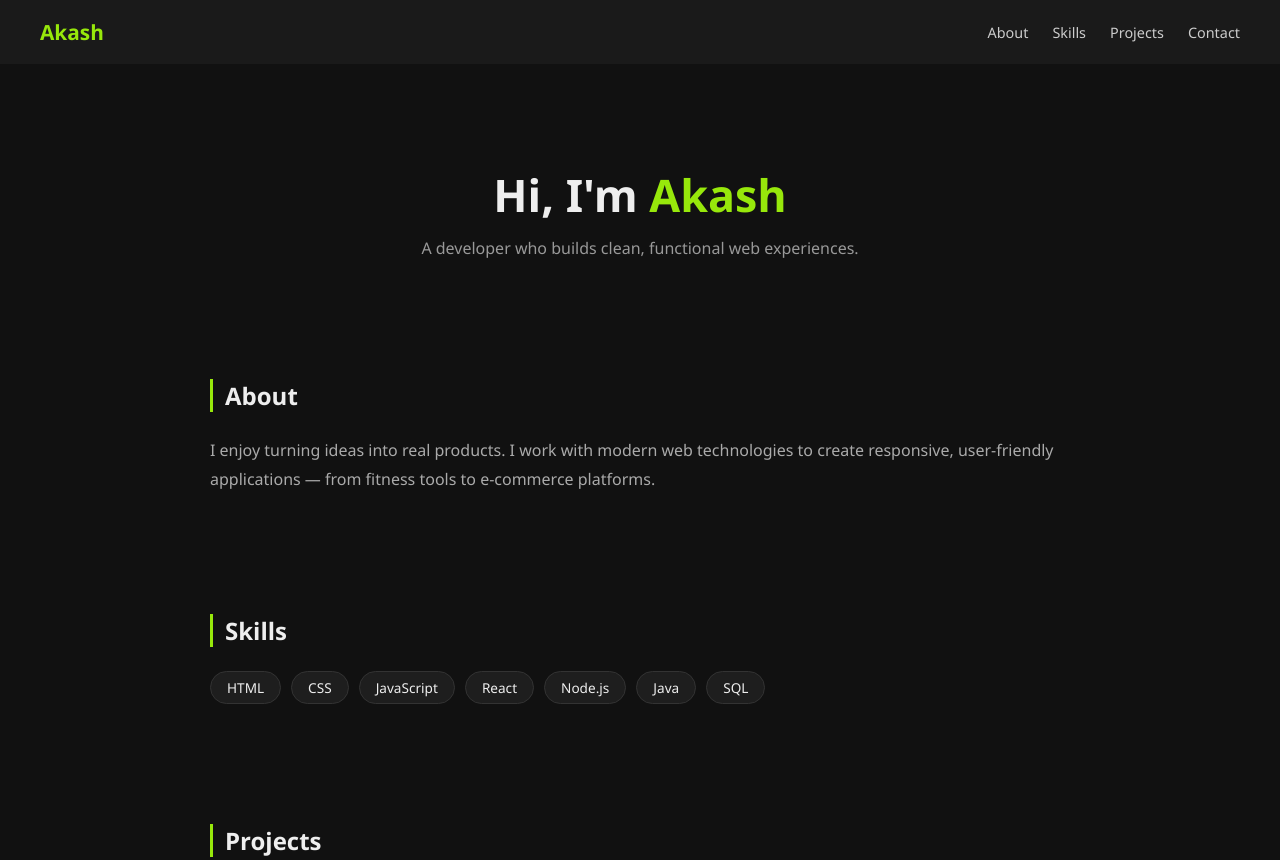
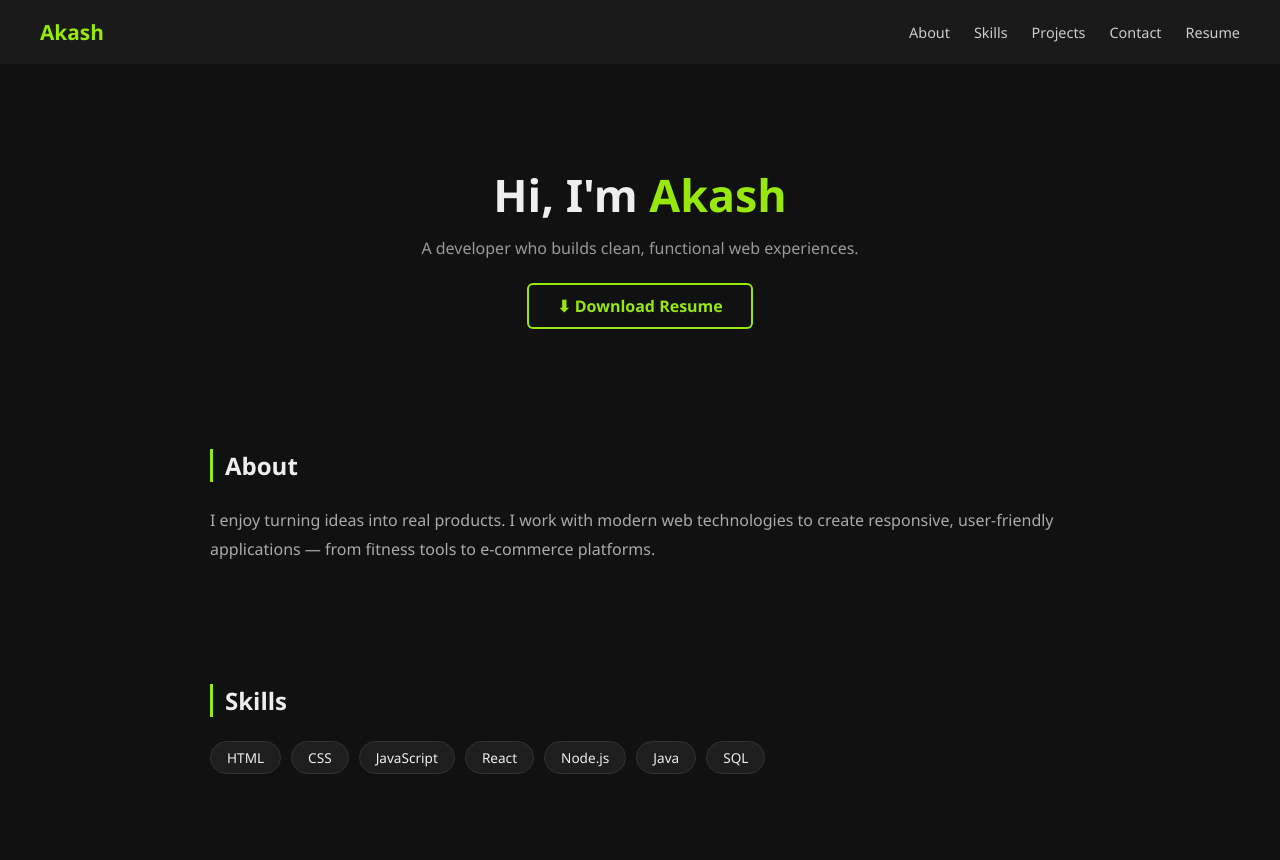
Before and after one commit to Akashc2005/AkashC-AI-DS, a plain HTML site: page index.html in a window 1280 px wide. Shown: the top 860 px of the page. Drawn offline with Linux system fonts and the light colour scheme.

Commit message:
Add files via upload

```diff
--- a/index.html
+++ b/index.html
@@ -40,6 +40,9 @@
     #contact p { color: #999; margin-bottom: 16px; }
     .btn { display: inline-block; padding: 10px 28px; background: #97e80b; color: #111; border-radius: 6px; font-weight: 600; }
     .btn:hover { background: #a8f52d; text-decoration: none; }
+    .btn-outline { display: inline-block; padding: 10px 28px; border: 2px solid #97e80b; color: #97e80b; border-radius: 6px; font-weight: 600; transition: background 0.2s, color 0.2s; }
+    .btn-outline:hover { background: #97e80b; color: #111; text-decoration: none; }
+    .hero-buttons { margin-top: 24px; display: flex; justify-content: center; gap: 14px; flex-wrap: wrap; }
 
     footer { text-align: center; padding: 30px; color: #555; font-size: 0.8rem; border-top: 1px solid #1e1e1e; }
   </style>
@@ -53,12 +56,16 @@
       <li><a href="#skills">Skills</a></li>
       <li><a href="#projects">Projects</a></li>
       <li><a href="#contact">Contact</a></li>
+      <li><a href="resume.pdf" download>Resume</a></li>
     </ul>
   </nav>
 
   <div class="Me">
     <h1>Hi, I'm <span>Akash</span></h1>
     <p>A developer who builds clean, functional web experiences.</p>
+    <div class="hero-buttons">
+      <a href="resume.pdf" download class="btn-outline">&#11015; Download Resume</a>
+    </div>
   </div>
 
   <section id="about">
```
Also changed, not shown: 1 other file.
